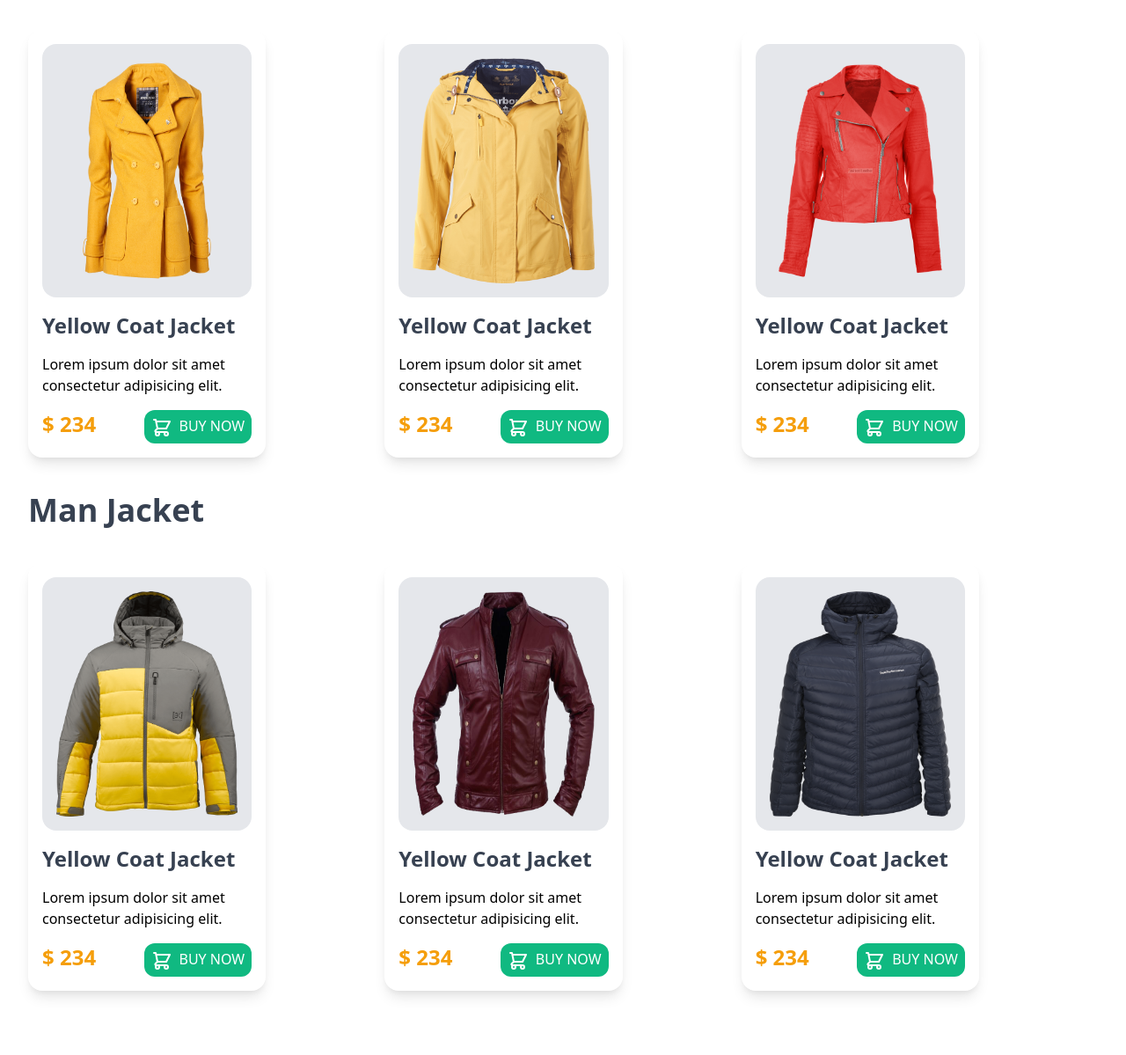
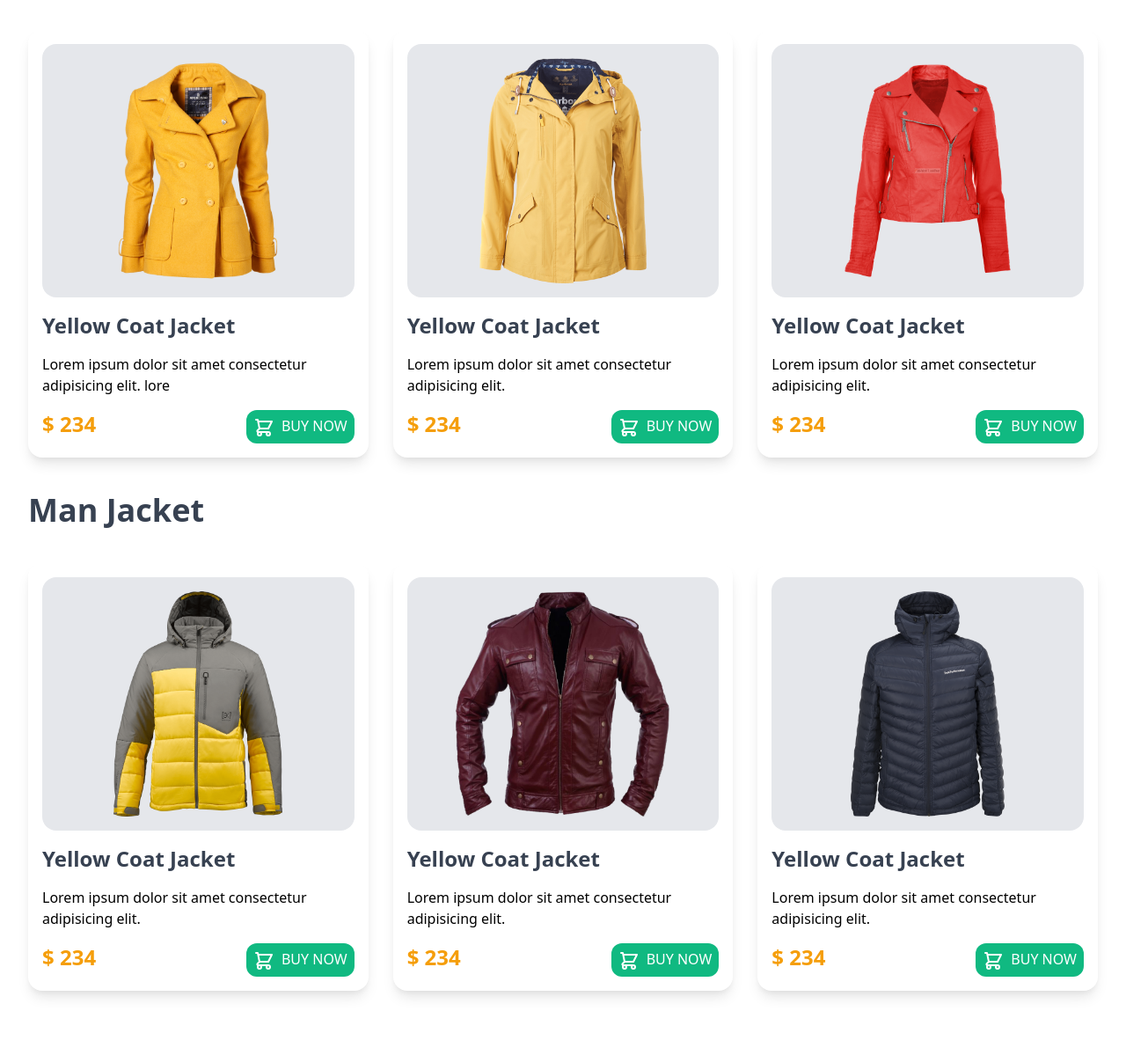
Before and after one commit to itbarunmitra1000/penguin-fashion-com-tailwind, a plain HTML site: page index.html in a window 1280 px wide. Shown: the part 741-1940 px from the top of the page at 88% size. Drawn offline with nearby package versions, Linux system fonts and the light colour scheme.

Commit message:
some change

```diff
--- a/index.html
+++ b/index.html
@@ -62,10 +62,27 @@
 
         <section class="container px-8 mx-auto">
             <h1 class="text-4xl font-bold capitalize text-gray-700 my-10">woman jacket</h1>
-            <div class="grid lg:grid-cols-3 sm:grid-cols-2 ">
-                <div class="rounded-2xl shadow-lg p-4 space-y-4 w-2/3">
-                    <div class="bg-gray-200 mx-auto p-4 rounded-2xl">
-                        <img class="w-60 h-64" src="./images/jacket-1.png" alt="">
+            <div class="grid lg:grid-cols-3 sm:grid-cols-2 gap-7">
+                <div class="rounded-2xl shadow-lg p-4 space-y-4 ">
+                    <div class="bg-gray-200 p-4 rounded-2xl">
+                        <img class=" h-64 mx-auto" src="./images/jacket-1.png" alt="">
+                    </div>
+                    <h1 class="text-2xl font-bold capitalize text-gray-700">yellow coat jacket</h1>
+                    <p class="">Lorem ipsum dolor sit amet consectetur adipisicing elit. lore </p>
+                    <div class="flex justify-between">
+                        <h3 class="font-bold text-2xl text-yellow-500">$ 234 </h3>
+                        <button class="uppercase bg-green-500 text-white px-2 py-1.5 rounded-xl hover:bg-black "><svg
+                                xmlns="http://www.w3.org/2000/svg" class="inline mr-2 h-6 w-6" fill="none"
+                                viewBox="0 0 24 24" stroke="currentColor">
+                                <path stroke-linecap="round" stroke-linejoin="round" stroke-width="2"
+                                    d="M3 3h2l.4 2M7 13h10l4-8H5.4M7 13L5.4 5M7 13l-2.293 2.293c-.63.63-.184 1.707.707 1.707H17m0 0a2 2 0 100 4 2 2 0 000-4zm-8 2a2 2 0 11-4 0 2 2 0 014 0z" />
+                            </svg>buy
+                            now</button>
+                    </div>
+                </div>
+                <div class="rounded-2xl shadow-lg p-4 space-y-4 ">
+                    <div class="bg-gray-200  p-4 rounded-2xl">
+                        <img class="h-64 mx-auto" src="./images/jacket-2.png" alt="">
                     </div>
                     <h1 class="text-2xl font-bold capitalize text-gray-700">yellow coat jacket</h1>
                     <p class="">Lorem ipsum dolor sit amet consectetur adipisicing elit. </p>
@@ -80,26 +97,9 @@
                             now</button>
                     </div>
                 </div>
-                <div class="rounded-2xl shadow-lg p-4 space-y-4 w-2/3">
-                    <div class="bg-gray-200 mx-auto p-4 rounded-2xl">
-                        <img class="w-60 h-64" src="./images/jacket-2.png" alt="">
-                    </div>
-                    <h1 class="text-2xl font-bold capitalize text-gray-700">yellow coat jacket</h1>
-                    <p class="">Lorem ipsum dolor sit amet consectetur adipisicing elit. </p>
-                    <div class="flex justify-between">
-                        <h3 class="font-bold text-2xl text-yellow-500">$ 234 </h3>
-                        <button class="uppercase bg-green-500 text-white px-2 py-1.5 rounded-xl hover:bg-black "><svg
-                                xmlns="http://www.w3.org/2000/svg" class="inline mr-2 h-6 w-6" fill="none"
-                                viewBox="0 0 24 24" stroke="currentColor">
-                                <path stroke-linecap="round" stroke-linejoin="round" stroke-width="2"
-                                    d="M3 3h2l.4 2M7 13h10l4-8H5.4M7 13L5.4 5M7 13l-2.293 2.293c-.63.63-.184 1.707.707 1.707H17m0 0a2 2 0 100 4 2 2 0 000-4zm-8 2a2 2 0 11-4 0 2 2 0 014 0z" />
-                            </svg>buy
-                            now</button>
-                    </div>
-                </div>
-                <div class="rounded-2xl shadow-lg p-4 space-y-4 w-2/3">
-                    <div class="bg-gray-200 mx-auto p-4 rounded-2xl">
-                        <img class="w-60 h-64" src="./images/jacket-3.png" alt="">
+                <div class="rounded-2xl shadow-lg p-4 space-y-4 ">
+                    <div class="bg-gray-200  p-4 rounded-2xl">
+                        <img class=" h-64 mx-auto" src="./images/jacket-3.png" alt="">
                     </div>
                     <h1 class="text-2xl font-bold capitalize text-gray-700">yellow coat jacket</h1>
                     <p class="">Lorem ipsum dolor sit amet consectetur adipisicing elit. </p>
@@ -120,10 +120,10 @@
         <!-- man jacket  -->
         <section class="container px-8 mx-auto">
             <h1 class="text-4xl font-bold capitalize text-gray-700 my-10">man jacket</h1>
-            <div class="grid lg:grid-cols-3 sm:grid-cols-2">
-                <div class="rounded-2xl shadow-lg p-4 space-y-4 w-2/3">
-                    <div class="bg-gray-200 mx-auto p-4 rounded-2xl">
-                        <img class="w-60 h-64" src="./images/jacket-4.png" alt="">
+            <div class="grid lg:grid-cols-3 sm:grid-cols-2 gap-7">
+                <div class="rounded-2xl shadow-lg p-4 space-y-4 ">
+                    <div class="bg-gray-200  p-4 rounded-2xl">
+                        <img class="h-64 mx-auto" src="./images/jacket-4.png" alt="">
                     </div>
                     <h1 class="text-2xl font-bold capitalize text-gray-700">yellow coat jacket</h1>
                     <p class="">Lorem ipsum dolor sit amet consectetur adipisicing elit. </p>
@@ -138,9 +138,9 @@
                             now</button>
                     </div>
                 </div>
-                <div class="rounded-2xl shadow-lg p-4 space-y-4 w-2/3">
-                    <div class="bg-gray-200 mx-auto p-4 rounded-2xl">
-                        <img class="w-60 h-64" src="./images/jacket-5.png" alt="">
+                <div class="rounded-2xl shadow-lg p-4 space-y-4 ">
+                    <div class="bg-gray-200  p-4 rounded-2xl">
+                        <img class="h-64 mx-auto" src="./images/jacket-5.png" alt="">
                     </div>
                     <h1 class="text-2xl font-bold capitalize text-gray-700">yellow coat jacket</h1>
                     <p class="">Lorem ipsum dolor sit amet consectetur adipisicing elit. </p>
@@ -155,9 +155,9 @@
                             now</button>
                     </div>
                 </div>
-                <div class="rounded-2xl shadow-lg p-4 space-y-4 w-2/3">
-                    <div class="bg-gray-200 mx-auto p-4 rounded-2xl">
-                        <img class="w-60 h-64" src="./images/jacket-6.png" alt="">
+                <div class="rounded-2xl shadow-lg p-4 space-y-4 ">
+                    <div class="bg-gray-200  p-4 rounded-2xl">
+                        <img class="h-64 mx-auto" src="./images/jacket-6.png" alt="">
                     </div>
                     <h1 class="text-2xl font-bold capitalize text-gray-700">yellow coat jacket</h1>
                     <p class="">Lorem ipsum dolor sit amet consectetur adipisicing elit. </p>
@@ -211,11 +211,13 @@
 
                 <div>
                 </div>
-                <img class="w-4/6" src="./images/shopping.png" alt="">
+                <div class="lg:w-1/2 lg:ml-5">
+                    <img class="w-full" src="./images/shopping.png" alt="">
+                </div>
             </div>
         </section>
     </main>
-
+    <!-- footer  -->
     <footer class="bg-gray-900 h-10 pt-2 ">
         <p class="text-center text-white ">Copyright @2021 Penguin Fashion.com</p>
     </footer>
```
